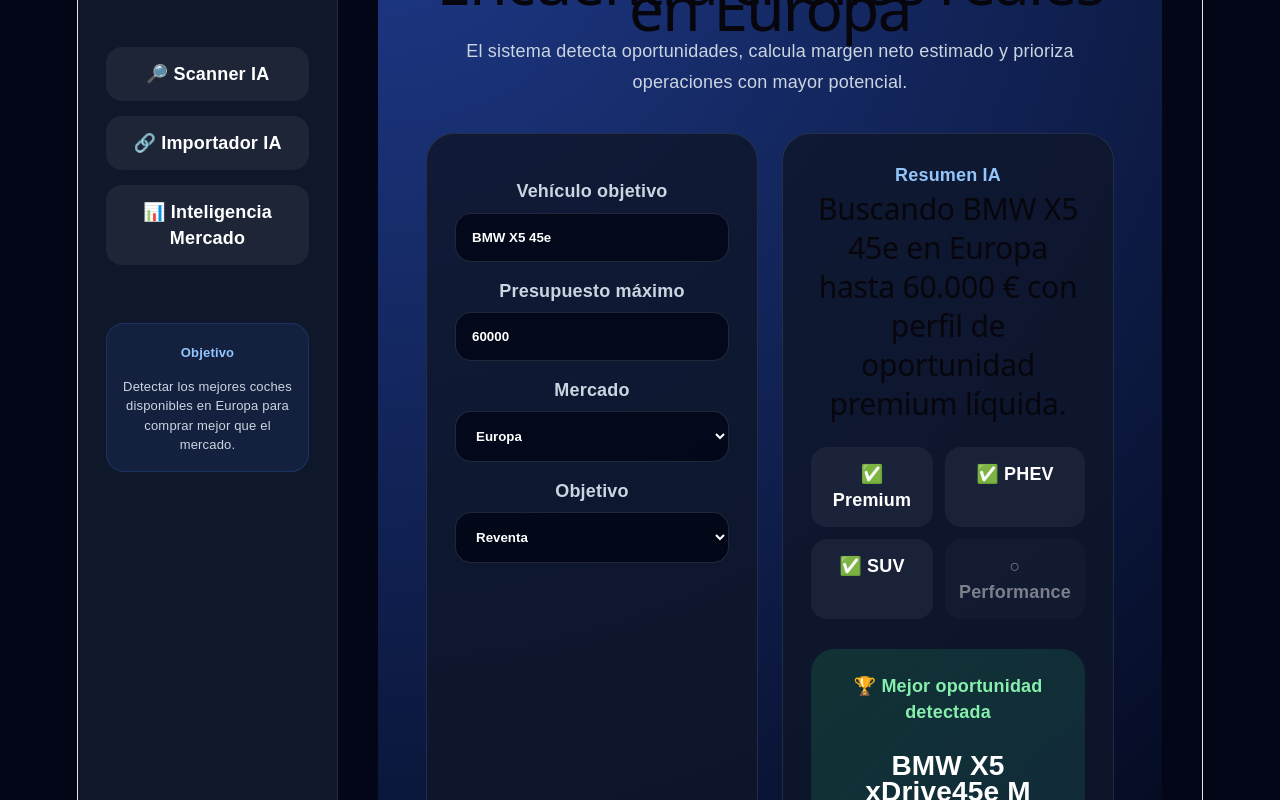
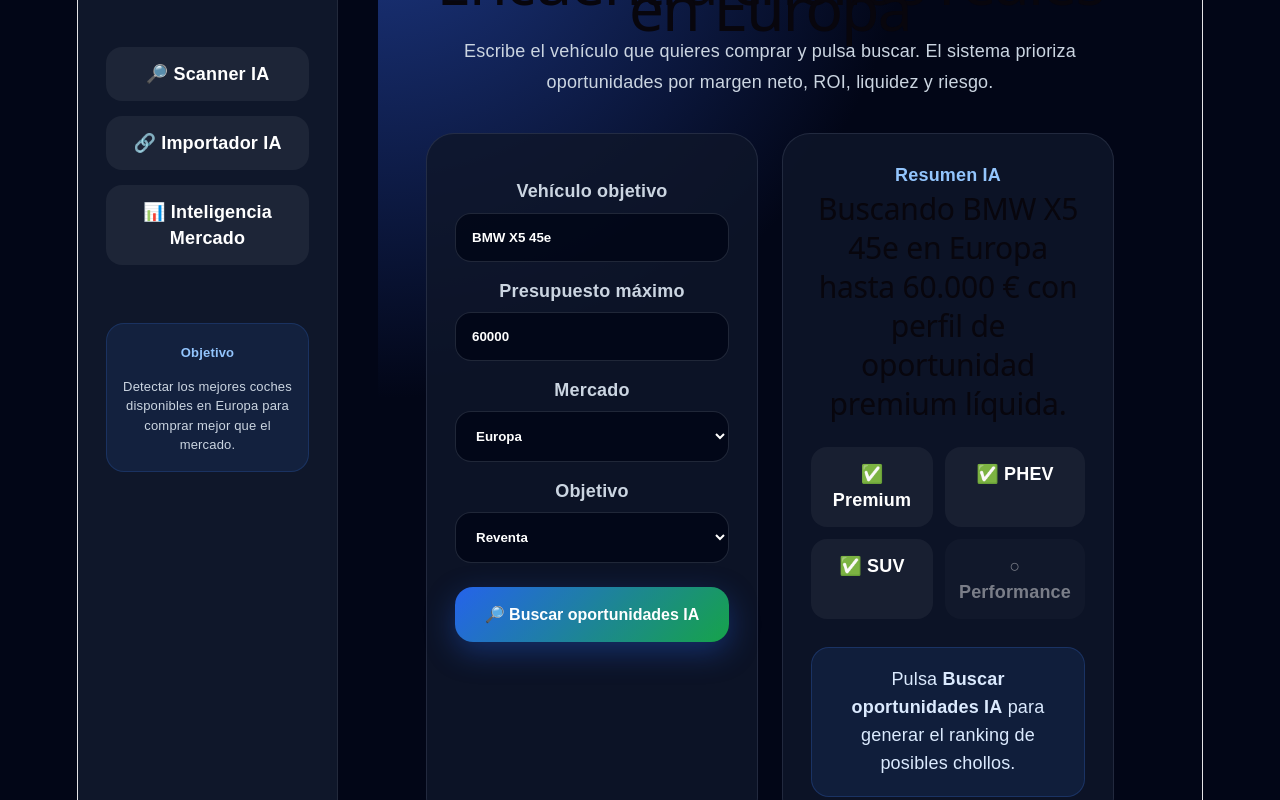
Before and after one commit to inviertetodo-hue/coches-saas-, a React (Vite) app: page / in a window 1280 px wide. Shown: the part 180-980 px from the top of the page. Built offline with nearby package versions, Linux system fonts and the light colour scheme.

Commit message:
add scanner search action button

```diff
--- a/src/pages/Scanner.jsx
+++ b/src/pages/Scanner.jsx
@@ -10,21 +10,29 @@ export default function Scanner() {
     useCase: "reventa",
   });
 
-  const scan = useMemo(
-    () => buildMarketScan(form),
-    [form]
-  );
+  const [searchTriggered, setSearchTriggered] = useState(false);
 
-  const marketFeed = useMemo(
-    () => generateMockMarketFeed(scan),
-    [scan]
-  );
+  const scan = useMemo(() => buildMarketScan(form), [form]);
+
+  const marketFeed = useMemo(() => {
+    if (!searchTriggered) {
+      return null;
+    }
+
+    return generateMockMarketFeed(scan);
+  }, [scan, searchTriggered]);
 
   function updateField(field, value) {
+    setSearchTriggered(false);
+
     setForm((current) => ({
       ...current,
       [field]: value,
     }));
+  }
+
+  function handleSearch() {
+    setSearchTriggered(true);
   }
 
   return (
@@ -40,59 +48,38 @@ export default function Scanner() {
           </h1>
 
           <p style={subtitleStyle}>
-            El sistema detecta oportunidades,
-            calcula margen neto estimado y
-            prioriza operaciones con mayor
-            potencial.
+            Escribe el vehículo que quieres comprar y pulsa buscar. El sistema
+            prioriza oportunidades por margen neto, ROI, liquidez y riesgo.
           </p>
         </div>
 
         <div style={gridStyle}>
           <div style={cardStyle}>
-            <label style={labelStyle}>
-              Vehículo objetivo
-            </label>
+            <label style={labelStyle}>Vehículo objetivo</label>
 
             <input
               value={form.query}
-              onChange={(event) =>
-                updateField(
-                  "query",
-                  event.target.value
-                )
-              }
+              onChange={(event) => updateField("query", event.target.value)}
               placeholder="BMW X5 45e, Audi Q7..."
               style={inputStyle}
             />
 
-            <label style={labelStyle}>
-              Presupuesto máximo
-            </label>
+            <label style={labelStyle}>Presupuesto máximo</label>
 
             <input
               value={form.maxBudget}
               onChange={(event) =>
-                updateField(
-                  "maxBudget",
-                  event.target.value
-                )
+                updateField("maxBudget", event.target.value)
               }
               placeholder="60000"
               style={inputStyle}
             />
 
-            <label style={labelStyle}>
-              Mercado
-            </label>
+            <label style={labelStyle}>Mercado</label>
 
             <select
               value={form.country}
-              onChange={(event) =>
-                updateField(
-                  "country",
-                  event.target.value
-                )
-              }
+              onChange={(event) => updateField("country", event.target.value)}
               style={inputStyle}
             >
               <option>Europa</option>
@@ -103,38 +90,26 @@ export default function Scanner() {
               <option>España</option>
             </select>
 
-            <label style={labelStyle}>
-              Objetivo
-            </label>
+            <label style={labelStyle}>Objetivo</label>
 
             <select
               value={form.useCase}
-              onChange={(event) =>
-                updateField(
-                  "useCase",
-                  event.target.value
-                )
-              }
+              onChange={(event) => updateField("useCase", event.target.value)}
               style={inputStyle}
             >
-              <option value="reventa">
-                Reventa
-              </option>
+              <option value="reventa">Reventa</option>
+              <option value="quedarmelo">Quedármelo</option>
+            </select>
 
-              <option value="quedarmelo">
-                Quedármelo
-              </option>
-            </select>
+            <button onClick={handleSearch} style={searchButtonStyle}>
+              🔎 Buscar oportunidades IA
+            </button>
           </div>
 
           <div style={cardStyle}>
-            <p style={sectionLabelStyle}>
-              Resumen IA
-            </p>
+            <p style={sectionLabelStyle}>Resumen IA</p>
 
-            <h2 style={summaryStyle}>
-              {scan.summary}
-            </h2>
+            <h2 style={summaryStyle}>{scan.summary}</h2>
 
             <div style={semanticGridStyle}>
               <SemanticBadge
@@ -142,33 +117,30 @@ export default function Scanner() {
                 label="Premium"
               />
 
-              <SemanticBadge
-                active={scan.semantic?.isPhev}
-                label="PHEV"
-              />
+              <SemanticBadge active={scan.semantic?.isPhev} label="PHEV" />
+
+              <SemanticBadge active={scan.semantic?.isSuv} label="SUV" />
 
               <SemanticBadge
-                active={scan.semantic?.isSuv}
-                label="SUV"
-              />
-
-              <SemanticBadge
-                active={
-                  scan.semantic?.isPerformance
-                }
+                active={scan.semantic?.isPerformance}
                 label="Performance"
               />
             </div>
 
-            {marketFeed.best && (
+            {!searchTriggered && (
+              <div style={waitingBoxStyle}>
+                Pulsa <strong>Buscar oportunidades IA</strong> para generar el
+                ranking de posibles chollos.
+              </div>
+            )}
+
+            {marketFeed?.best && (
               <div style={bestDealStyle}>
                 <p style={bestDealLabelStyle}>
                   🏆 Mejor oportunidad detectada
                 </p>
 
-                <h3 style={bestDealTitleStyle}>
-                  {marketFeed.best.title}
-                </h3>
+                <h3 style={bestDealTitleStyle}>{marketFeed.best.title}</h3>
 
                 <p style={bestDealDecisionStyle}>
                   {marketFeed.best.decision}
@@ -204,40 +176,25 @@ export default function Scanner() {
           </div>
         </div>
 
+        {marketFeed && (
+          <>
             <div style={sectionStyle}>
-          <h2 style={sectionTitleStyle}>
-            Feed IA de oportunidades
-          </h2>
+              <h2 style={sectionTitleStyle}>Feed IA de oportunidades</h2>
 
               <div style={feedGridStyle}>
-            {marketFeed.opportunities.map(
-              (item) => (
-                <div
-                  key={item.id}
-                  style={feedCardStyle}
-                >
+                {marketFeed.opportunities.map((item) => (
+                  <div key={item.id} style={feedCardStyle}>
                     <div>
-                    <p style={feedSourceStyle}>
-                      {item.source}
-                    </p>
+                      <p style={feedSourceStyle}>{item.source}</p>
 
-                    <h3 style={feedTitleStyle}>
-                      {item.title}
-                    </h3>
+                      <h3 style={feedTitleStyle}>{item.title}</h3>
 
                       <p style={feedPriceStyle}>
-                      {item.price.toLocaleString(
-                        "es-ES"
-                      )}{" "}
-                      €
+                        {item.price.toLocaleString("es-ES")} €
                       </p>
 
                       <p style={feedMetaStyle}>
-                      {item.year} ·{" "}
-                      {item.km.toLocaleString(
-                        "es-ES"
-                      )}{" "}
-                      km
+                        {item.year} · {item.km.toLocaleString("es-ES")} km
                       </p>
                     </div>
 
@@ -247,46 +204,33 @@ export default function Scanner() {
                         value={`${item.opportunityScore}/100`}
                       />
 
-                    <FeedMetric
-                      label="ROI"
-                      value={`${item.netRoi}%`}
-                    />
+                      <FeedMetric label="ROI" value={`${item.netRoi}%`} />
 
                       <FeedMetric
                         label="Margen"
-                      value={`${item.netProfit.toLocaleString(
-                        "es-ES"
-                      )} €`}
+                        value={`${item.netProfit.toLocaleString("es-ES")} €`}
                       />
                     </div>
 
-                  <div style={decisionStyle}>
-                    {item.decision}
+                    <div style={decisionStyle}>{item.decision}</div>
                   </div>
-                </div>
-              )
-            )}
+                ))}
               </div>
             </div>
 
             <div style={sectionStyle}>
-          <h2 style={sectionTitleStyle}>
-            Inteligencia IA
-          </h2>
+              <h2 style={sectionTitleStyle}>Inteligencia IA</h2>
 
               <div style={insightGridStyle}>
-            {marketFeed.insights.map(
-              (insight, index) => (
-                <div
-                  key={index}
-                  style={insightCardStyle}
-                >
+                {marketFeed.insights.map((insight, index) => (
+                  <div key={index} style={insightCardStyle}>
                     {insight}
                   </div>
-              )
-            )}
+                ))}
               </div>
             </div>
+          </>
+        )}
       </div>
     </div>
   );
@@ -309,7 +253,6 @@ function MetricCard({ label, value }) {
   return (
     <div style={metricCardStyle}>
       <p style={metricLabelStyle}>{label}</p>
-
       <h3 style={metricValueStyle}>{value}</h3>
     </div>
   );
@@ -318,13 +261,8 @@ function MetricCard({ label, value }) {
 function FeedMetric({ label, value }) {
   return (
     <div style={feedMetricStyle}>
-      <p style={feedMetricLabelStyle}>
-        {label}
-      </p>
-
-      <h4 style={feedMetricValueStyle}>
-        {value}
-      </h4>
+      <p style={feedMetricLabelStyle}>{label}</p>
+      <h4 style={feedMetricValueStyle}>{value}</h4>
     </div>
   );
 }
@@ -349,8 +287,7 @@ const headerStyle = {
 
 const badgeStyle = {
   display: "inline-block",
-  background:
-    "rgba(34,197,94,0.12)",
+  background: "rgba(34,197,94,0.12)",
   color: "#86efac",
   padding: "8px 14px",
   borderRadius: "999px",
@@ -380,8 +317,7 @@ const cardStyle = {
   background: "rgba(15,23,42,0.82)",
   borderRadius: "28px",
   padding: "28px",
-  border:
-    "1px solid rgba(148,163,184,0.16)",
+  border: "1px solid rgba(148,163,184,0.16)",
 };
 
 const labelStyle = {
@@ -397,12 +333,25 @@ const inputStyle = {
   boxSizing: "border-box",
   padding: "16px",
   borderRadius: "16px",
-  border:
-    "1px solid rgba(148,163,184,0.20)",
+  border: "1px solid rgba(148,163,184,0.20)",
   background: "rgba(2,6,23,0.86)",
   color: "white",
   outline: "none",
   fontWeight: "700",
+};
+
+const searchButtonStyle = {
+  width: "100%",
+  marginTop: "24px",
+  padding: "18px",
+  borderRadius: "18px",
+  border: "none",
+  background: "linear-gradient(135deg,#2563eb,#16a34a)",
+  color: "white",
+  fontWeight: "900",
+  fontSize: "16px",
+  cursor: "pointer",
+  boxShadow: "0 10px 30px rgba(37,99,235,0.35)",
 };
 
 const sectionLabelStyle = {
@@ -429,6 +378,16 @@ const semanticBadgeStyle = {
   fontWeight: "900",
 };
 
+const waitingBoxStyle = {
+  marginTop: "28px",
+  padding: "18px",
+  borderRadius: "18px",
+  background: "rgba(59,130,246,0.10)",
+  border: "1px solid rgba(59,130,246,0.22)",
+  color: "#dbeafe",
+  lineHeight: "1.55",
+};
+
 const bestDealStyle = {
   marginTop: "30px",
   padding: "24px",
@@ -453,8 +412,7 @@ const bestDealDecisionStyle = {
 
 const bestDealGridStyle = {
   display: "grid",
-  gridTemplateColumns:
-    "repeat(auto-fit,minmax(150px,1fr))",
+  gridTemplateColumns: "repeat(auto-fit,minmax(150px,1fr))",
   gap: "14px",
   marginTop: "22px",
 };
@@ -483,8 +441,7 @@ const sectionTitleStyle = {
 
 const feedGridStyle = {
   display: "grid",
-  gridTemplateColumns:
-    "repeat(auto-fit,minmax(320px,1fr))",
+  gridTemplateColumns: "repeat(auto-fit,minmax(320px,1fr))",
   gap: "18px",
 };
 
@@ -492,8 +449,7 @@ const feedCardStyle = {
   background: "rgba(15,23,42,0.82)",
   borderRadius: "24px",
   padding: "24px",
-  border:
-    "1px solid rgba(148,163,184,0.16)",
+  border: "1px solid rgba(148,163,184,0.16)",
 };
 
 const feedSourceStyle = {
@@ -540,8 +496,7 @@ const decisionStyle = {
   marginTop: "20px",
   padding: "14px",
   borderRadius: "16px",
-  background:
-    "rgba(34,197,94,0.12)",
+  background: "rgba(34,197,94,0.12)",
   color: "#86efac",
   fontWeight: "900",
   textAlign: "center",
```
Lines whose indentation alone changed are shown as unchanged.
